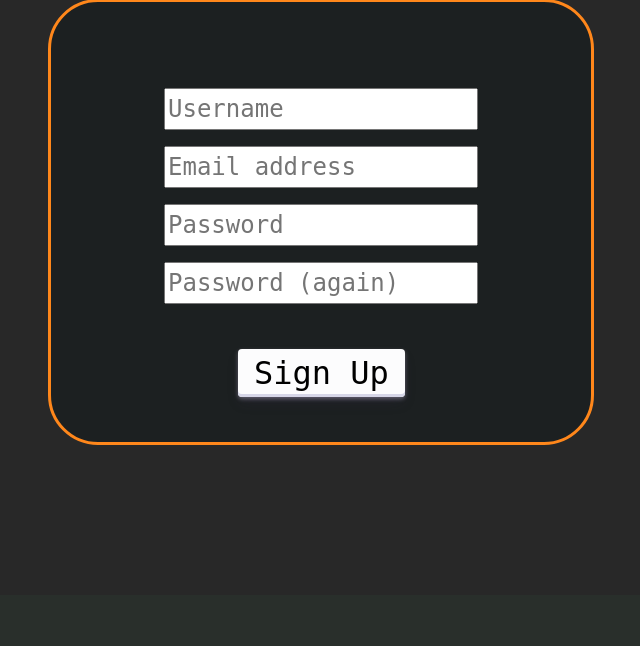
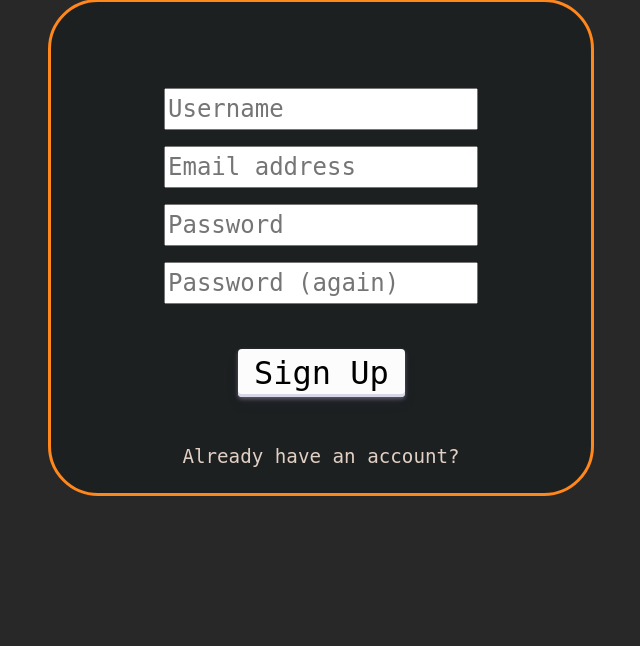
Before and after one commit to DHayes23/Learning_Management_System, a Django app: page /accounts/signup/ in a window 1280 px wide. Shown: the part 300-946 px from the top of the page, without its empty margins (319-959 px from the left). Before the commit the page ends 745 px from the top, so only its background shows below. Run offline with Django 5.2, Linux system fonts and the light colour scheme.

Commit message:
Style Sign Up page and add reset/already have account links.

```diff
--- a/static/css/base.css
+++ b/static/css/base.css
@@ -144,11 +144,23 @@
     margin-bottom: 25px;
 }
 
-.auth-logout-button-container {
+.auth-link-text {
     text-align: center;
-    margin-top: 0px;
-    margin-bottom: 25px;
+    font-family: "Comfortaa", monospace;
+    margin-top: 15px;
 }
+
+.auth-link-text a {
+    color: var(--text-color);
+    text-decoration: none;
+    font-size: 1.2rem;
+}
+
+.auth-link-text a:hover {
+    color: var(--accent-color-1);
+    text-decoration: none;
+}
+
 
 .primary-button {
   appearance: none;
--- a/templates/allauth/account/signup.html
+++ b/templates/allauth/account/signup.html
@@ -47,6 +47,10 @@
             </div>
         </form>
 
+        <div class="auth-link-text">
+            <a href="{% url 'account_login' %}">{% trans "Already have an account?" %}</a>
+        </div>
+
     </div>
   </div>
 </div>
```
Also changed, not shown: templates/allauth/account/login.html (+5 -6 lines).
